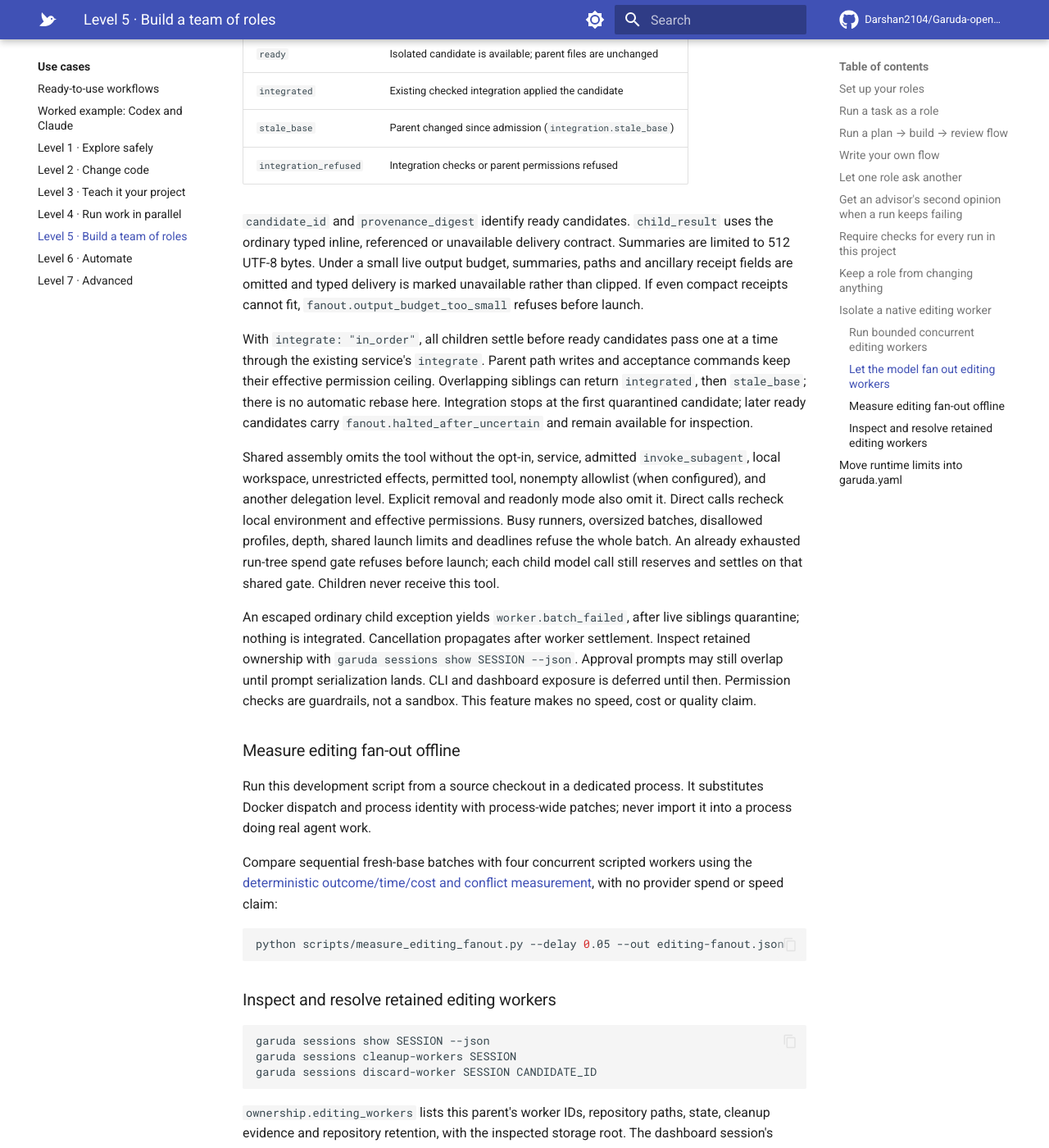
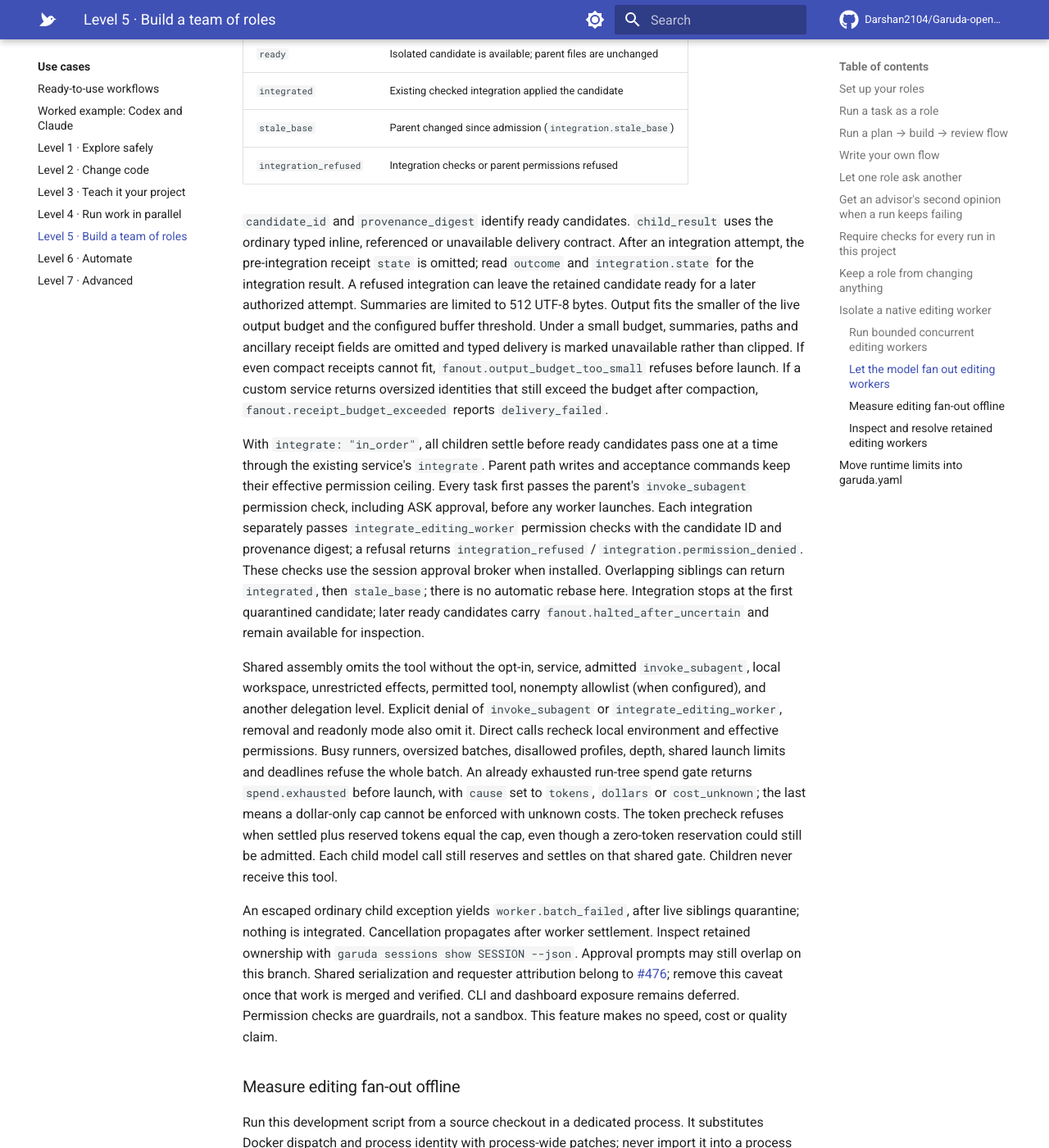
Before and after one commit to Darshan2104/Garuda-openagent, an MkDocs documentation site: the page built from docs/use-cases/teams.md, in a window 1280 px wide and 1400 px high, scrolled down 14488 px. Shown: the whole window at 82% size. Built offline with MkDocs 1.6.1 and Material for MkDocs 9.7.7, drawn with Linux system fonts in a browser that asks for light colours; comment, search, counter and statistics services are not loaded.

Commit message:
Address review: honour invoke_subagent and integrate tool rules, fit receipts to the buffer threshold
Closes #471.

Co-Authored-By: Claude Opus 5.5 <noreply@anthropic.com>

```diff
--- a/docs/use-cases/teams.md
+++ b/docs/use-cases/teams.md
@@ -709,14 +709,25 @@ The version 1 canonical JSON response lists workers in request order:
 
 `candidate_id` and `provenance_digest` identify ready candidates. `child_result`
 uses the ordinary typed inline, referenced or unavailable delivery contract.
-Summaries are limited to 512 UTF-8 bytes. Under a small live output budget,
+After an integration attempt, the pre-integration receipt `state` is omitted;
+read `outcome` and `integration.state` for the integration result. A refused
+integration can leave the retained candidate ready for a later authorized attempt.
+Summaries are limited to 512 UTF-8 bytes. Output fits the smaller of the live
+output budget and the configured buffer threshold. Under a small budget,
 summaries, paths and ancillary receipt fields are omitted and typed delivery is
 marked unavailable rather than clipped. If even compact receipts cannot fit,
 `fanout.output_budget_too_small` refuses before launch.
+If a custom service returns oversized identities that still exceed the budget
+after compaction, `fanout.receipt_budget_exceeded` reports `delivery_failed`.
 
 With `integrate: "in_order"`, all children settle before ready candidates pass
 one at a time through the existing service's `integrate`. Parent path writes and
-acceptance commands keep their effective permission ceiling. Overlapping siblings
+acceptance commands keep their effective permission ceiling. Every task first
+passes the parent's `invoke_subagent` permission check, including ASK approval,
+before any worker launches. Each integration separately passes
+`integrate_editing_worker` permission checks with the candidate ID and provenance
+digest; a refusal returns `integration_refused` / `integration.permission_denied`.
+These checks use the session approval broker when installed. Overlapping siblings
 can return `integrated`, then `stale_base`; there is no automatic rebase here.
 Integration stops at the first quarantined candidate; later ready candidates
 carry `fanout.halted_after_uncertain` and remain available for inspection.
@@ -724,17 +735,24 @@ carry `fanout.halted_after_uncertain` and remain available for inspection.
 Shared assembly omits the tool without the opt-in, service, admitted
 `invoke_subagent`, local workspace, unrestricted effects, permitted tool,
 nonempty allowlist (when configured), and another delegation level. Explicit
-removal and readonly mode also omit it. Direct calls recheck local environment
+denial of `invoke_subagent` or `integrate_editing_worker`, removal and readonly
+mode also omit it. Direct calls recheck local environment
 and effective permissions. Busy runners, oversized batches, disallowed profiles,
 depth, shared launch limits and deadlines refuse the whole batch. An already
-exhausted run-tree spend gate refuses before launch; each child model call still
+exhausted run-tree spend gate returns `spend.exhausted` before launch, with `cause`
+set to `tokens`, `dollars` or `cost_unknown`; the last means a dollar-only cap
+cannot be enforced with unknown costs. The token precheck refuses when settled
+plus reserved tokens equal the cap, even though a zero-token reservation could
+still be admitted. Each child model call still
 reserves and settles on that shared gate. Children never receive this tool.
 
 An escaped ordinary child exception yields `worker.batch_failed`, after live
 siblings quarantine; nothing is integrated. Cancellation propagates after worker
 settlement. Inspect retained ownership with `garuda sessions show SESSION --json`.
-Approval prompts may still overlap until prompt serialization lands. CLI and
-dashboard exposure is deferred until then. Permission checks are guardrails, not
+Approval prompts may still overlap on this branch. Shared serialization and
+requester attribution belong to [#476](https://github.com/Darshan2104/Garuda-openagent/pull/476);
+remove this caveat once that work is merged and verified. CLI and dashboard
+exposure remains deferred. Permission checks are guardrails, not
 a sandbox. This feature makes no speed, cost or quality claim.
 
 ### Measure editing fan-out offline
```
Also changed, not shown: .context/decisions.md (+20 -6 lines), docs/ARCHITECTURE.md (+12 -5 lines), docs/MODULES.md (+1 -1 lines), docs/reference/features.md (+1 -1 lines), docs/roadmap/feature-quality-status.md (+4 -2 lines), 6 other files.
